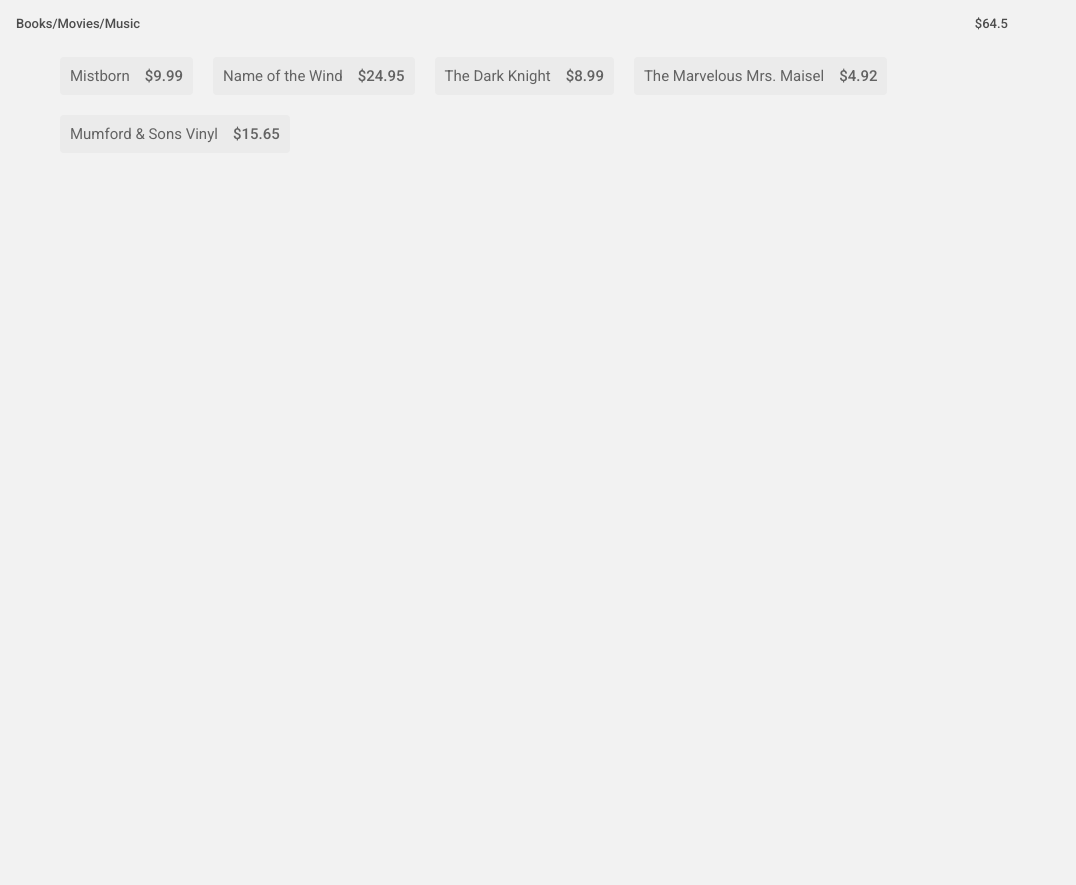
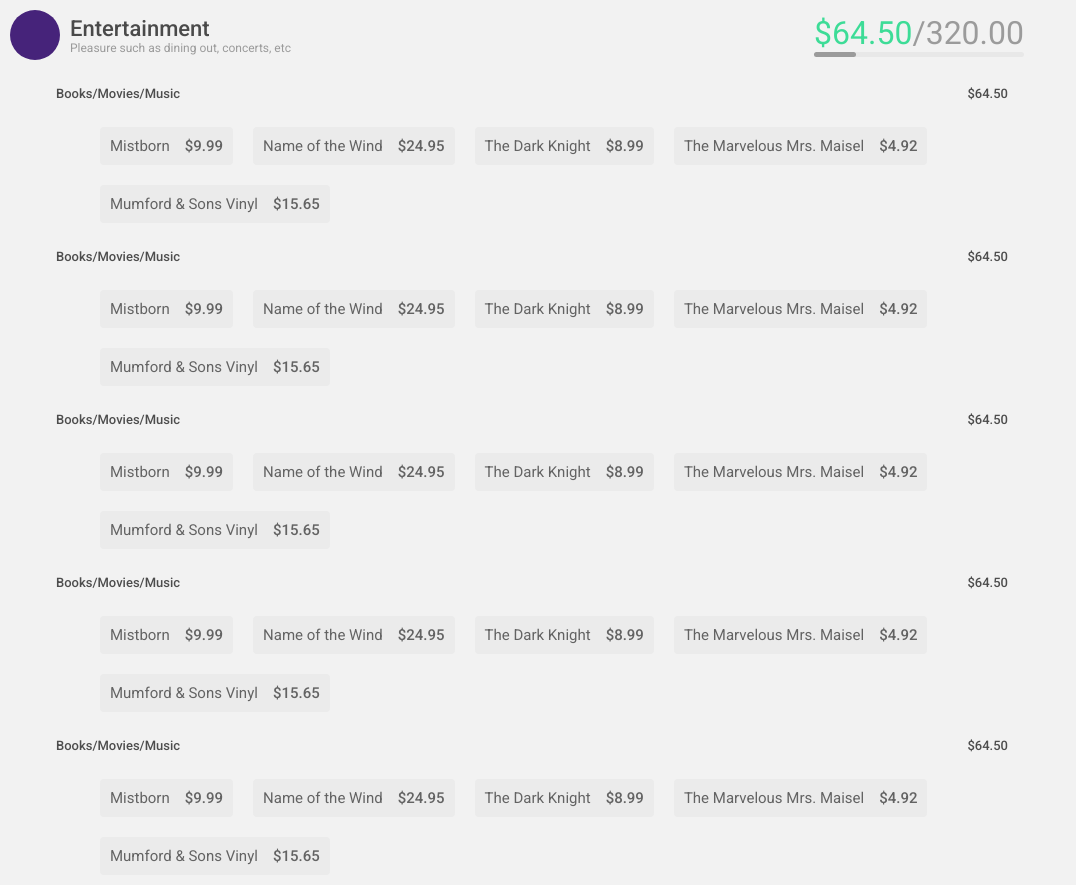
Before and after one commit to megdadkins7/budget, a React (Create React App) app: page / in a window 1280 px wide. Shown: the whole page, without its empty margins (0-1076 px from the left). Before the commit the page ends 816 px from the top, so only its background shows below. Built offline with nearby package versions, Linux system fonts and the light colour scheme.

Commit message:
category component and currency function

```diff
--- a/src/App.js
+++ b/src/App.js
@@ -1,20 +1,20 @@
-import React from 'react';
-import { ThemeProvider } from 'styled-components';
+import React from 'react'
+import { ThemeProvider } from 'styled-components'
 
-import SubCategory from './components/SubCategory';
+import Category from './components/Category'
 
-import GlobalStyles from './styles/GlobalStyles';
-import { theme } from './styles/theme';
+import GlobalStyles from './styles/GlobalStyles'
+import { theme } from './styles/theme'
 
 function App() {
   return (
     <ThemeProvider theme={theme}>
       <>
         <GlobalStyles />
-        <SubCategory />
+        <Category />
       </>
     </ThemeProvider>
-  );
+  )
 }
 
-export default App;
+export default App
--- /dev/null
+++ b/src/components/Category.js
@@ -0,0 +1,86 @@
+import React from 'react'
+import styled from 'styled-components'
+
+import CategoryProgress from './CategoryProgress'
+import SubCategory, { subCategoryTotal } from './SubCategory'
+
+import { numToCurrency } from '../lib'
+
+const StyledCategory = styled.div`
+  width: 80%;
+  .CategoryWrapper {
+    display: flex;
+    align-items: center;
+  }
+  .CategoryHeader {
+    display: flex;
+    align-items: center;
+  }
+  .CategoryCircle {
+    margin: 10px;
+    background: #46237a;
+    border-radius: 50%;
+    width: 50px;
+    height: 50px;
+  }
+  .CategoryTitle {
+    color: #4a4a4a;
+    font-size: 22px;
+    font-weight: 500;
+  }
+  .CategoryDescription {
+    color: #9b9b9b;
+    font-size: 12px;
+  }
+  .CategoryRightChild {
+    margin-left: auto;
+  }
+`
+
+const data = {
+  id: 'entertainment',
+  title: 'Entertainment',
+  description: 'Pleasure such as dining out, concerts, etc',
+  budget: 500,
+  subCategories: [
+    { title: 'Books/Movies/Music', total: 20 },
+    { title: 'Dining Out', total: 125 },
+    { title: 'Concerts/Sports Events', total: 50 },
+    { title: 'Vacation/Experiences', total: 100 },
+    { title: 'Other', total: 25 },
+  ],
+}
+
+const categoryTotal = data.subCategories.reduce(
+  (nextTotal, subCategoryBudget) => nextTotal + subCategoryBudget.total,
+  0
+)
+
+export default function Category() {
+  return (
+    <StyledCategory>
+      <div className="CategoryWrapper">
+        <div className="CategoryLeftChild">
+          <div className="CategoryHeader">
+            <div className="CategoryCircle"></div>
+            <div className="CategoryMeta">
+              <div className="CategoryTitle">{data.title}</div>
+              <div className="CategoryDescription">{data.description}</div>
+            </div>
+          </div>
+        </div>
+        <div className="CategoryRightChild">
+          <CategoryProgress
+            amount={subCategoryTotal}
+            budget={categoryTotal.toFixed(2)}
+          />
+        </div>
+      </div>
+      <ul className="CategoryList">
+        {data.subCategories.map(subCategoryItem => (
+          <SubCategory />
+        ))}
+      </ul>
+    </StyledCategory>
+  )
+}
--- /dev/null
+++ b/src/components/CategoryProgress.js
@@ -0,0 +1,54 @@
+import React from 'react'
+import styled from 'styled-components'
+
+import { numToCurrency } from '../lib'
+
+const StyledCategoryProgress = styled.div`
+  font-size: 32px;
+  .CategoryProgressAmount {
+    color: #3ddc97;
+  }
+  .CategoryProgressBudget {
+    color: #9b9b9b;
+  }
+  .CategoryProgressMeter {
+    height: 1px;
+    position: relative;
+    background: #e8e8e8;
+    border-radius: 25px;
+    padding: 2px;
+  }
+  .CategoryProgressMeter > span {
+    display: block;
+    height: 100%;
+    border-radius: 25px;
+    background-color: #9b9b9b;
+    position: absolute;
+    overflow: hidden;
+    top: 0;
+    left: 0;
+  }
+`
+
+function calcAmountCssPercent(trackerAmount, trackerTotal) {
+  return `${Math.floor((trackerAmount / trackerTotal) * 100)}%`
+}
+
+export default function CategoryProgress(props) {
+  return (
+    <StyledCategoryProgress>
+      <span className="CategoryProgressAmount">
+        {numToCurrency(props.amount)}
+      </span>
+      <span className="CategoryProgressBudget">/{props.budget}</span>
+      <div className="CategoryProgressMeter">
+        <span
+          className="CategoryProgressBar"
+          style={{
+            width: calcAmountCssPercent(props.amount, props.budget),
+          }}
+        />
+      </div>
+    </StyledCategoryProgress>
+  )
+}
--- a/src/components/Entry.js
+++ b/src/components/Entry.js
@@ -1,5 +1,7 @@
-import React from "react";
-import styled from "styled-components";
+import React from 'react'
+import styled from 'styled-components'
+
+import { numToCurrency } from '../lib'
 
 const StyledEntry = styled.div`
   display: flex;
@@ -7,25 +9,23 @@
   background: #ebebeb;
   border-radius: 4px;
   margin: 10px;
-}
 
   span {
     font-size: 15px;
     color: #636363;
     text-align: center;
   }
-
   .entry-amount {
     margin-left: 15px;
     font-weight: 500;
   }
-`;
+`
 
 export default function Entry(props) {
   return (
     <StyledEntry>
       <span>{props.title}</span>
-      <span className='entry-amount'>${props.amount}</span>
+      <span className="entry-amount">{numToCurrency(props.amount)}</span>
     </StyledEntry>
-  );
+  )
 }
--- a/src/components/SubCategory.js
+++ b/src/components/SubCategory.js
@@ -1,12 +1,11 @@
-import React from 'react';
-import styled from 'styled-components';
+import React from 'react'
+import styled from 'styled-components'
 
-import Entry from './Entry';
+import Entry from './Entry'
 
+import { numToCurrency } from '../lib'
 
 const StyledSubCategory = styled.div`
-  width: 80%;
-
   .SubCategory-header {
     display: flex;
     font-size: 13px;
@@ -24,7 +23,7 @@
     flex-wrap: wrap;
     margin-left: 10px;
   }
-`;
+`
 
 const subCategoryInfo = {
   id: 'unique',
@@ -32,28 +31,32 @@
 }
 
 const subCategoryEntries = [
-  {title: "Mistborn", amount: 9.99},
-  {title: "Name of the Wind", amount: 24.95},
-  {title: "The Dark Knight", amount: 8.99},
-  {title: "The Marvelous Mrs. Maisel", amount: 4.92},
-  {title: "Mumford & Sons Vinyl", amount: 15.65}
-];
+  { title: 'Mistborn', amount: 9.99 },
+  { title: 'Name of the Wind', amount: 24.95 },
+  { title: 'The Dark Knight', amount: 8.99 },
+  { title: 'The Marvelous Mrs. Maisel', amount: 4.92 },
+  { title: 'Mumford & Sons Vinyl', amount: 15.65 },
+]
 
-const subCategoryTotal = subCategoryEntries.reduce((nextEntry, totalEntry) =>
-  nextEntry + totalEntry.amount, 0);
+export const subCategoryTotal = subCategoryEntries.reduce(
+  (nextEntry, totalEntry) => nextEntry + totalEntry.amount,
+  0
+)
 
 export default function SubCategory(props) {
   return (
     <StyledSubCategory>
-      <div className='SubCategory-header'>
+      <div className="SubCategory-header">
         <span>{subCategoryInfo.title}</span>
-        <span className='SubCategory-total'>${subCategoryTotal}</span>
+        <span className="SubCategory-total">
+          {numToCurrency(subCategoryTotal)}
+        </span>
       </div>
-      <ul className='SubCategory-entries'>
-        {subCategoryEntries.map(entryItem =>
+      <ul className="SubCategory-entries">
+        {subCategoryEntries.map(entryItem => (
           <Entry {...entryItem} />
-        )}
+        ))}
       </ul>
     </StyledSubCategory>
-    );
+  )
 }
--- /dev/null
+++ b/src/lib/index.js
@@ -0,0 +1,3 @@
+export function numToCurrency(num) {
+  return `$${num.toFixed(2)}`
+}
```
Lines whose indentation alone changed are shown as unchanged.
